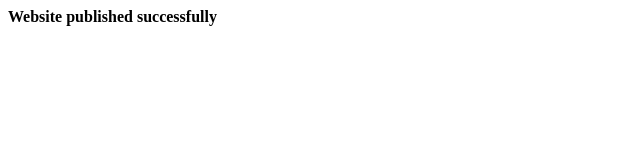
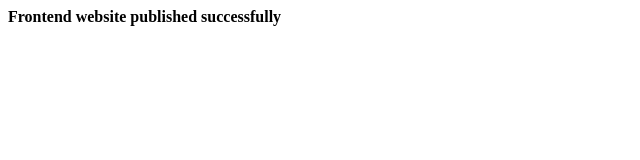
Before and after one commit to Amit123Singh/Publish_website, a plain HTML site: page index.html in a window 1280 px wide. Shown: the whole page, without its empty margins (0-640 px from the left). Drawn offline with Linux system fonts and the light colour scheme.

Commit message:
Update index.html

```diff
--- a/index.html
+++ b/index.html
@@ -6,6 +6,6 @@
     <title>Document</title>
 </head>
 <body>
-    <b>Website published successfully</b>
+    <b>Frontend website published successfully</b>
 </body>
 </html>
```
